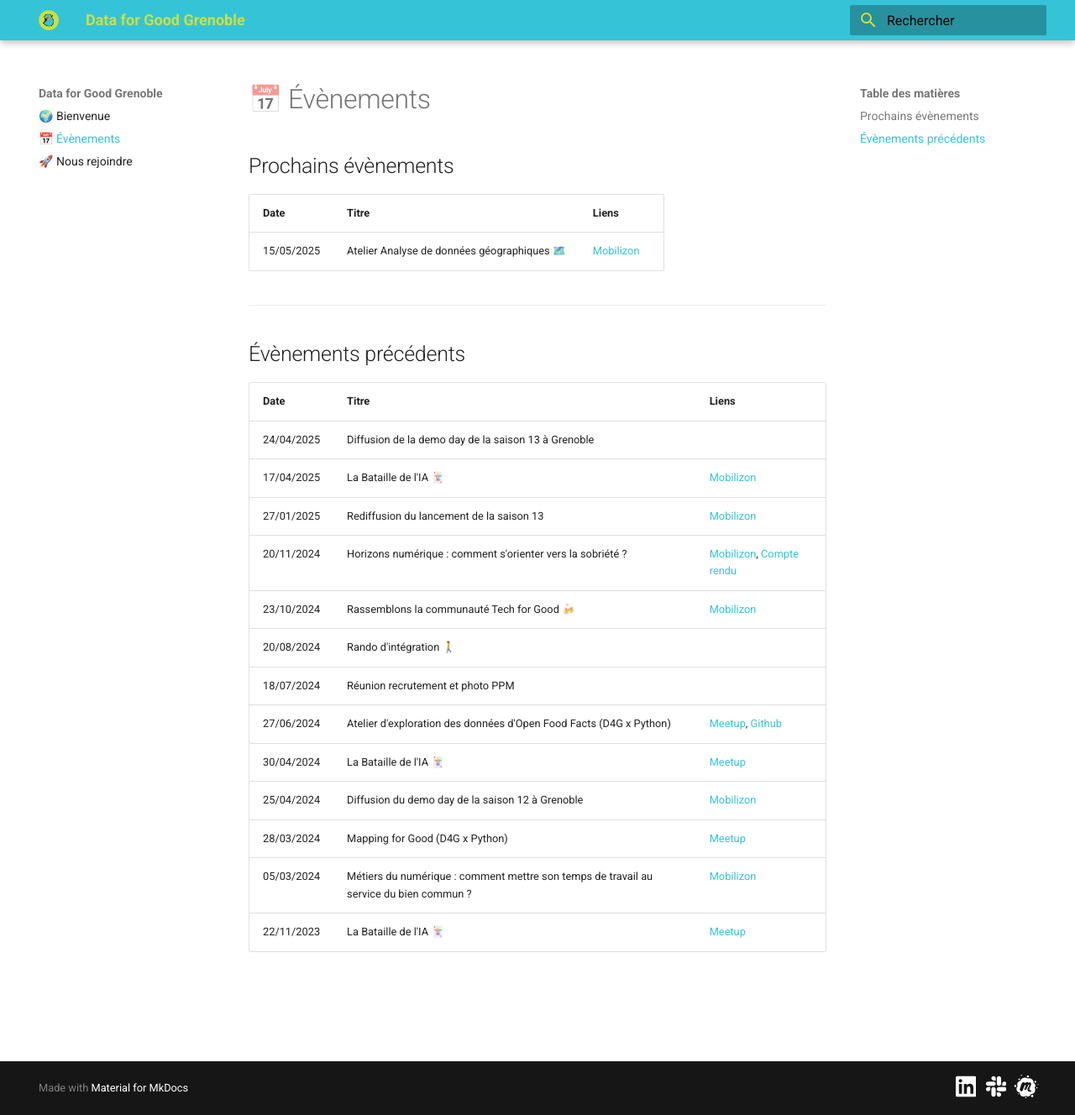
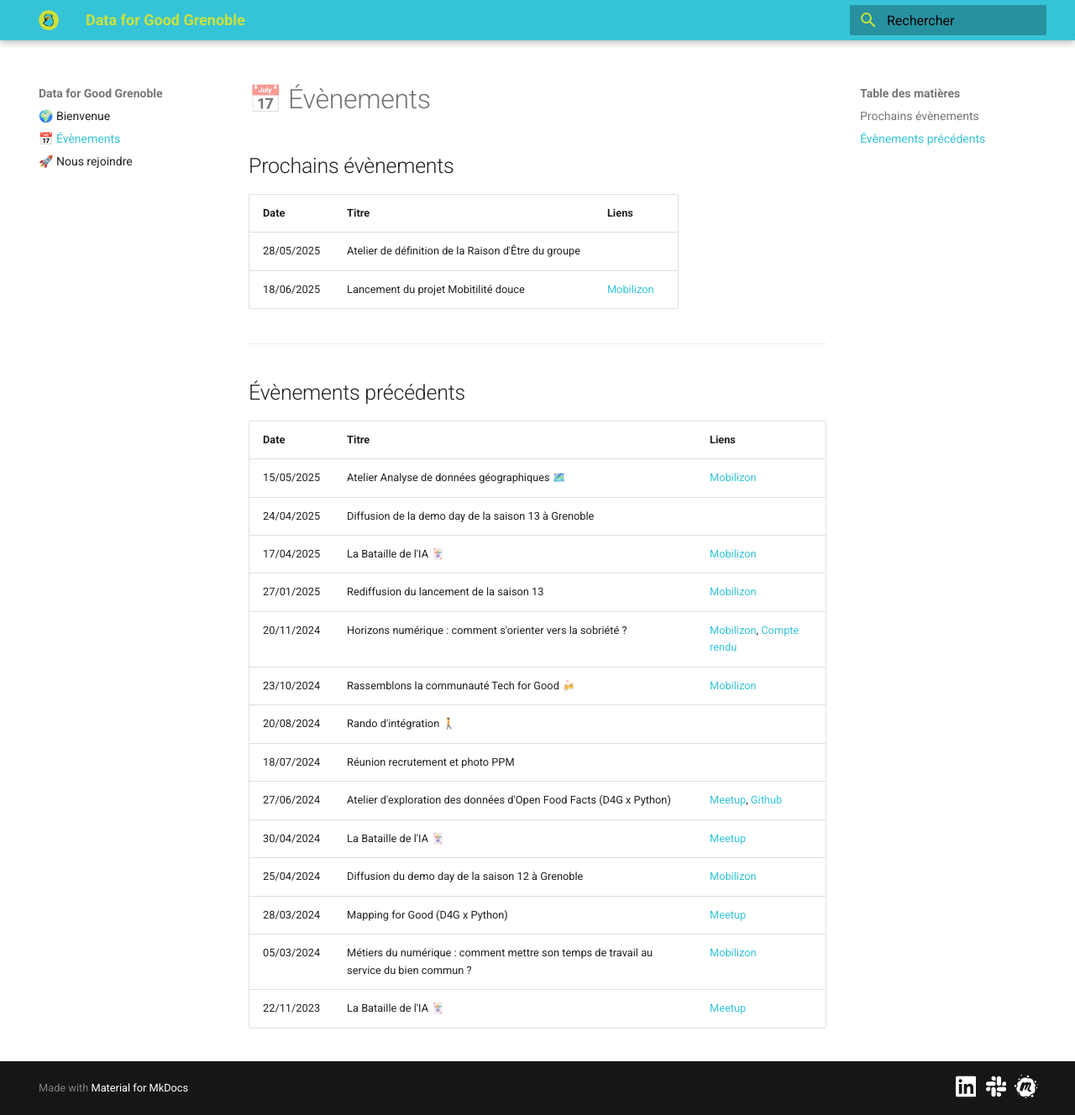
Before and after one commit to data-for-good-grenoble/data-for-good-grenoble.github.io, an MkDocs documentation site: the page built from content/events/index.md, in a window 1280 px wide and 1328 px high. Shown: the whole window at 84% size. Built offline with MkDocs 1.6.1 and Material for MkDocs 9.7.7, drawn with Linux system fonts in a browser that asks for light colours.

Commit message:
feat: mise à jour évènements

```diff
--- a/content/events/index.md
+++ b/content/events/index.md
@@ -3,7 +3,8 @@
 ## Prochains évènements
 |Date|Titre|Liens|
 |---|---|---|
-|15/05/2025|Atelier Analyse de données géographiques 🗺️|[Mobilizon](https://mobilizon.fr/events/3f37d07d-149b-4f3e-b199-697899539063)|
+|28/05/2025|Atelier de définition de la Raison d'Être du groupe|
+|18/06/2025|Lancement du projet Mobitilité douce|[Mobilizon](https://mobilizon.fr/events/44ecc981-1812-4ba1-826f-e6f95f29a381)|
 
 ___
 
@@ -11,6 +12,7 @@ ___
 
 |Date|Titre|Liens|
 |---|---|---|
+|15/05/2025|Atelier Analyse de données géographiques 🗺️|[Mobilizon](https://mobilizon.fr/events/3f37d07d-149b-4f3e-b199-697899539063)|
 |24/04/2025|Diffusion de la demo day de la saison 13 à Grenoble|
 |17/04/2025|La Bataille de l'IA 🃏|[Mobilizon](https://mobilizon.fr/events/15d3b004-97a6-4629-a11b-4edd6c1e254c)|
 |27/01/2025|Rediffusion du lancement de la saison 13|[Mobilizon](https://mobilizon.fr/events/e2812728-48b1-4d5b-8c5d-40a16d9ccdde)|
```
